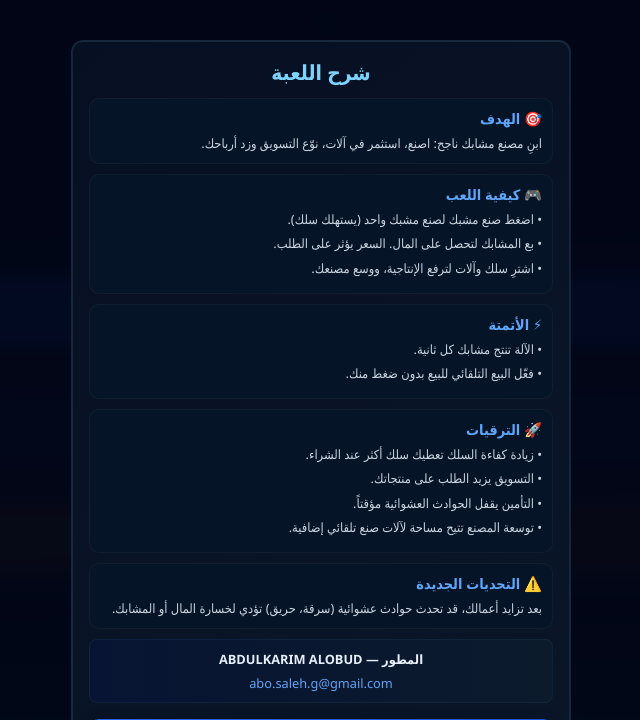
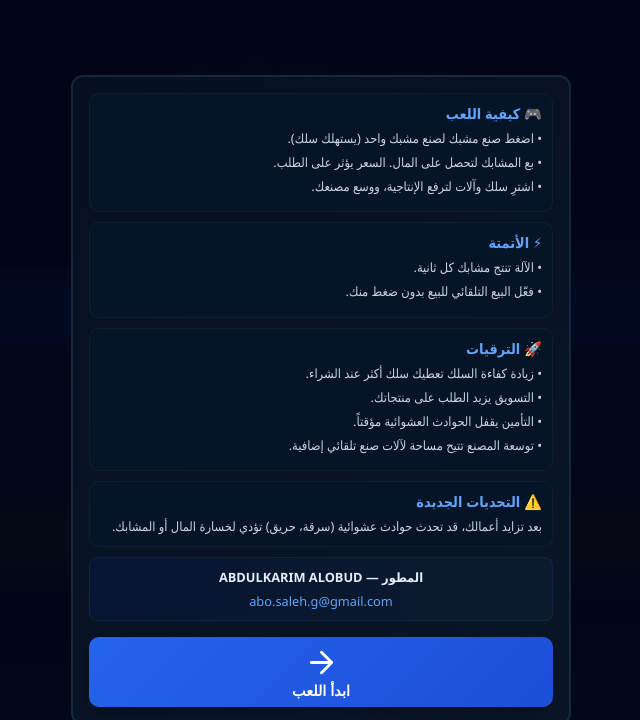
Before and after one commit to abosalehg-ui/Paper-clip-factory, a plain HTML site: page index.html in a window 1280 px wide. Shown: the top 720 px of the page, without its empty margins (319-959 px from the left). Drawn offline with Linux system fonts and the light colour scheme.

Commit message:
Update index.html

```diff
--- a/index.html
+++ b/index.html
@@ -726,12 +726,6 @@
 
     <div id="guideModal" class="modal">
         <div class="modal-content">
-            <h2 class="modal-title">شرح اللعبة</h2>
-
-            <div class="guide-section">
-                <h3>🎯 الهدف</h3>
-                <p>ابنِ مصنع مشابك ناجح: اصنع، استثمر في آلات، نوّع التسويق وزد أرباحك.</p>
-            </div>
 
             <div class="guide-section">
                 <h3>🎮 كيفية اللعب</h3>
```
